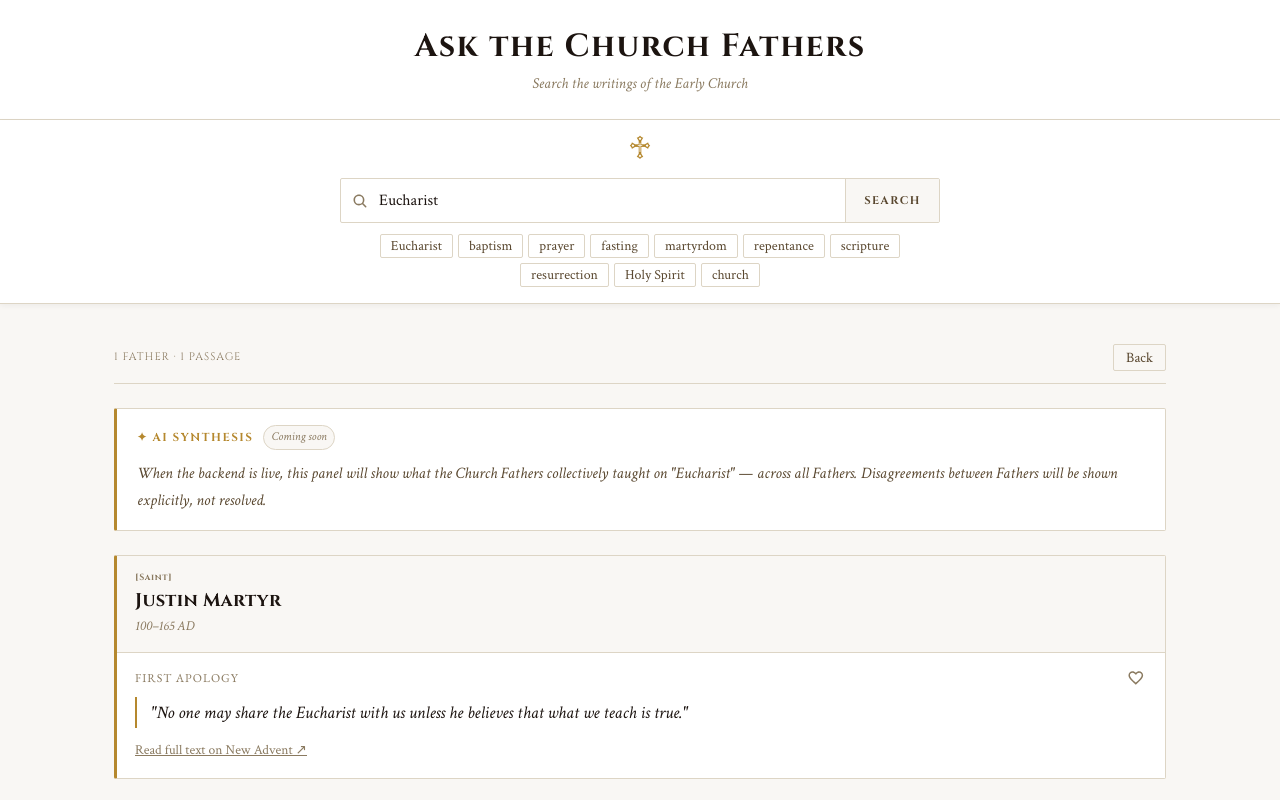
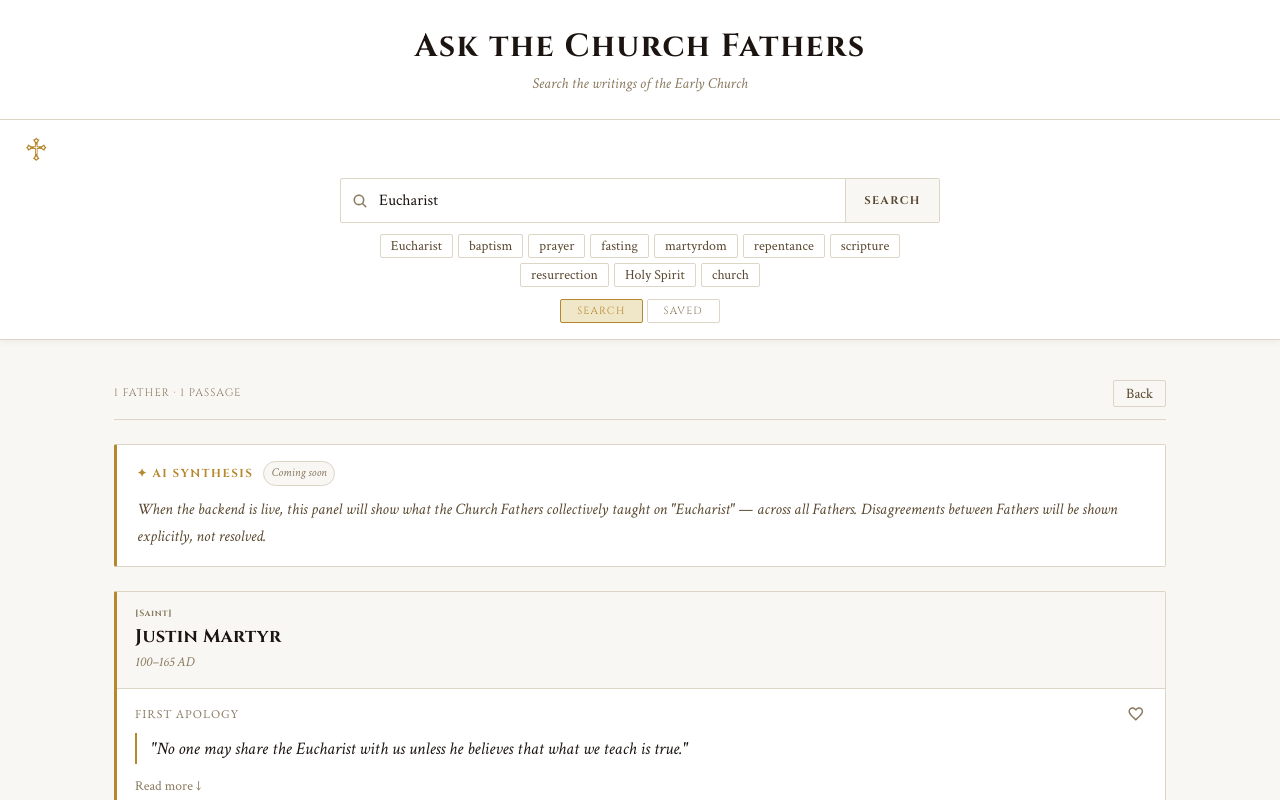
Before and after one commit to hiruykassa/ask-the-church-fathers, a React (Vite) app: page / in a window 1280 px wide. Both pictures are taken after a click on the button "Eucharist". Shown: the top 800 px of the page. Built offline with nearby package versions, Linux system fonts and the light colour scheme.

Commit message:
feat: cross as home button, saved tab with count badge, read-more expands New Advent link

```diff
--- a/src/App.css
+++ b/src/App.css
@@ -83,6 +83,55 @@ body {
   margin-bottom: 12px;
   line-height: 1;
   user-select: none;
+  letter-spacing: 0;
+  background: none;
+  border: none;
+  cursor: pointer;
+  transition: color 0.2s, transform 0.15s;
+  padding: 0;
+}
+.search-cross:hover { color: var(--gold-hi); transform: scale(1.12); }
+
+/* ── Tab bar ── */
+.tab-bar {
+  display: flex;
+  justify-content: center;
+  gap: 4px;
+  margin-top: 12px;
+}
+
+.tab-btn {
+  background: none;
+  border: 1px solid var(--border);
+  color: var(--text-dim);
+  font-family: 'Cinzel', serif;
+  font-size: 0.65rem;
+  letter-spacing: 1.2px;
+  text-transform: uppercase;
+  padding: 4px 16px;
+  cursor: pointer;
+  border-radius: 2px;
+  transition: color 0.15s, border-color 0.15s, background 0.15s;
+  display: flex;
+  align-items: center;
+  gap: 6px;
+}
+.tab-btn:hover { color: var(--gold); border-color: var(--gold); }
+.tab-active {
+  color: var(--gold) !important;
+  border-color: var(--gold) !important;
+  background: var(--parchment);
+}
+
+.tab-count {
+  background: var(--gold);
+  color: #fff;
+  font-size: 0.6rem;
+  font-family: 'Crimson Text', serif;
+  border-radius: 20px;
+  padding: 0 5px;
+  min-width: 16px;
+  text-align: center;
   letter-spacing: 0;
 }
 
@@ -464,6 +513,25 @@ body {
 }
 .read-more-btn:hover { color: var(--gold); }
 
+.read-more-expanded {
+  display: flex;
+  align-items: center;
+  gap: 14px;
+  flex-wrap: wrap;
+}
+
+.new-advent-link {
+  font-family: 'Crimson Text', serif;
+  font-size: 0.9rem;
+  color: var(--gold);
+  text-decoration: none;
+  border-bottom: 1px solid var(--gold);
+  transition: color 0.15s;
+}
+.new-advent-link:hover { color: var(--gold-hi); border-color: var(--gold-hi); }
+
+.collapse-btn { color: var(--text-dim); font-size: 0.8rem; }
+
 .back-btn {
   background: transparent;
   border: 1px solid var(--border);
--- a/src/App.jsx
+++ b/src/App.jsx
@@ -296,8 +296,46 @@ function EntryRow({ entry, isFather, onSearch, onFatherClick, onWorkClick }) {
 }
 
 /* ══════════════════════════════════════════════════
-   TOP-LEVEL SECTION  (collapsible)
+   PASSAGE CARD — with expandable "Read more" link
 ══════════════════════════════════════════════════ */
+function PassageCard({ father, work, passageKey, isSaved, onToggleSave, onFatherClick }) {
+  const [expanded, setExpanded] = useState(false)
+
+  return (
+    <div className="passage">
+      <div className="passage-top">
+        <span className="work-title">{work.title}</span>
+        <button className="fav-btn" onClick={() => onToggleSave(passageKey)} title={isSaved ? 'Remove from saved' : 'Save passage'}>
+          {isSaved
+            ? <MdFavorite className="fav-filled" />
+            : <MdFavoriteBorder className="fav-empty" />}
+        </button>
+      </div>
+      <blockquote className="passage-quote">"{work.excerpt}"</blockquote>
+      <div className="passage-footer">
+        {!expanded ? (
+          <button className="read-more-btn" onClick={() => setExpanded(true)}>
+            Read more ↓
+          </button>
+        ) : (
+          <div className="read-more-expanded">
+            <a
+              className="new-advent-link"
+              href={work.newAdventUrl}
+              target="_blank"
+              rel="noopener noreferrer"
+            >
+              Read full text on New Advent ↗
+            </a>
+            <button className="read-more-btn collapse-btn" onClick={() => setExpanded(false)}>
+              ↑ Collapse
+            </button>
+          </div>
+        )}
+      </div>
+    </div>
+  )
+}
 function Section({ section, onSearch, onFatherClick, onWorkClick }) {
   const [open, setOpen] = useState(false)
   const isFathers = section.id === 'fathers'
@@ -331,64 +369,60 @@ function Section({ section, onSearch, onFatherClick, onWorkClick }) {
    APP
 ══════════════════════════════════════════════════ */
 function App() {
-  const [query, setQuery]             = useState('')
-  const [results, setResults]         = useState([])
-  const [searched, setSearched]       = useState(false)
-  const [favorites, setFavorites]     = useState([])
-  const [authorFilter, setAuthorFilter] = useState(null) // e.g. "Cyril of Jerusalem"
-  const [topicQuery, setTopicQuery]   = useState('')     // query with author stripped out
+  const [query, setQuery]               = useState('')
+  const [results, setResults]           = useState([])
+  const [searched, setSearched]         = useState(false)
+  const [saved, setSaved]               = useState([])   // array of { father, work, key }
+  const [view, setView]                 = useState('search') // 'search' | 'saved'
+  const [authorFilter, setAuthorFilter] = useState(null)
+  const [topicQuery, setTopicQuery]     = useState('')
 
   function doSearch(q, forceAuthor = undefined) {
     if (!q.trim()) return
-
-    // detect author from query (unless sidebar click already set forceAuthor)
     const detected = forceAuthor !== undefined ? forceAuthor : detectAuthor(q)
     const topic    = detected ? stripAuthor(q, detected) : q
-
     setAuthorFilter(detected)
     setTopicQuery(topic || q)
     setQuery(q)
-
     let raw = searchFathers(topic || q)
-    if (detected) {
-      // filter results to only the matched author
-      raw = raw.filter(r => r.father.name === detected)
-    }
+    if (detected) raw = raw.filter(r => r.father.name === detected)
     setResults(raw)
     setSearched(true)
+    setView('search')
   }
 
-  // called when user removes the author chip — re-run search without filter
   function clearAuthorFilter() {
-    const newResults = searchFathers(topicQuery)
     setAuthorFilter(null)
-    setResults(newResults)
+    setResults(searchFathers(topicQuery))
   }
 
-  // sidebar click: clicking a Father's name searches for them by author
   function onSidebarFatherClick(name) {
     setQuery(name)
     doSearch(name, name)
   }
 
-  // sidebar click: clicking a work searches for that work title (no author filter)
   function onSidebarWorkClick(work) {
     setQuery(work)
     doSearch(work, null)
   }
 
-  function goBack() {
+  function goHome() {
     setSearched(false)
     setQuery('')
     setAuthorFilter(null)
     setTopicQuery('')
+    setView('search')
   }
 
-  function toggleFavorite(key) {
-    setFavorites(prev =>
-      prev.includes(key) ? prev.filter(f => f !== key) : [...prev, key]
-    )
+  function toggleSave(passageKey, father, work) {
+    setSaved(prev => {
+      const exists = prev.find(s => s.key === passageKey)
+      if (exists) return prev.filter(s => s.key !== passageKey)
+      return [...prev, { key: passageKey, father, work }]
+    })
   }
+
+  function isSaved(key) { return saved.some(s => s.key === key) }
 
   const totalPassages = results.reduce((a, r) => a + r.works.length, 0)
 
@@ -401,7 +435,7 @@ function App() {
       </header>
 
       <section className="search-section">
-        <div className="search-cross">♱</div>
+        <button className="search-cross" onClick={goHome} title="Go to home">♱</button>
         <div className="search-bar">
           <IoSearch className="search-icon" />
           <input
@@ -411,7 +445,6 @@ function App() {
             value={query}
             onChange={e => setQuery(e.target.value)}
             onKeyDown={e => e.key === 'Enter' && doSearch(query)}
-            autoFocus
           />
           <button className="search-btn" onClick={() => doSearch(query)}>Search</button>
         </div>
@@ -420,10 +453,74 @@ function App() {
             <button key={s} className="chip" onClick={() => doSearch(s)}>{s}</button>
           ))}
         </div>
+
+        {/* ── Saved tab ── */}
+        <div className="tab-bar">
+          <button
+            className={`tab-btn${view === 'search' ? ' tab-active' : ''}`}
+            onClick={() => setView('search')}
+          >
+            Search
+          </button>
+          <button
+            className={`tab-btn${view === 'saved' ? ' tab-active' : ''}`}
+            onClick={() => setView('saved')}
+          >
+            Saved {saved.length > 0 && <span className="tab-count">{saved.length}</span>}
+          </button>
+        </div>
       </section>
 
       <main className="main">
 
+        {/* ════ SAVED VIEW ════ */}
+        {view === 'saved' && (
+          <>
+            {saved.length === 0 ? (
+              <div className="empty">
+                <p className="empty-title">No saved passages yet</p>
+                <p className="empty-hint">Click the ♡ on any passage to save it here.</p>
+              </div>
+            ) : (
+              <>
+                <div className="results-meta">
+                  <div className="results-meta-left">
+                    <span className="results-count">{saved.length} saved passage{saved.length !== 1 ? 's' : ''}</span>
+                  </div>
+                  <button className="back-btn" onClick={() => setSaved([])}>Clear all</button>
+                </div>
+                <div className="results-list">
+                  {saved.map(({ key, father, work }) => (
+                    <div key={key} className="father-card">
+                      <div className="card-header">
+                        <div className="card-meta">
+                          <div className="card-badges">
+                            {father.titles.map(t => <span key={t} className="badge">[{t}]</span>)}
+                          </div>
+                          <h2 className="father-name">{father.name}</h2>
+                          <p className="father-dates">{father.dates}</p>
+                        </div>
+                      </div>
+                      <div className="passages">
+                        <PassageCard
+                          father={father}
+                          work={work}
+                          passageKey={key}
+                          isSaved={isSaved(key)}
+                          onToggleSave={(k) => toggleSave(k, father, work)}
+                        />
+                      </div>
+                    </div>
+                  ))}
+                </div>
+              </>
+            )}
+          </>
+        )}
+
+        {/* ════ SEARCH VIEW ════ */}
+        {view === 'search' && (
+          <>
             {!searched && (
               <div className="landing">
                 <div className="col-left">
@@ -455,13 +552,12 @@ function App() {
               <div className="empty">
                 <p className="empty-title">No results for "<em>{query}</em>"</p>
                 <p className="empty-hint">Try: Eucharist · baptism · prayer · fasting · martyrdom</p>
-            <button className="back-btn" onClick={goBack}>Back</button>
+                <button className="back-btn" onClick={goHome}>Back</button>
               </div>
             )}
 
             {searched && results.length > 0 && (
               <>
-            {/* ── Meta bar: count + active filter chip + back ── */}
                 <div className="results-meta">
                   <div className="results-meta-left">
                     <span className="results-count">
@@ -470,20 +566,15 @@ function App() {
                     {authorFilter && (
                       <span className="author-chip">
                         {authorFilter}
-                    <button
-                      className="author-chip-remove"
-                      onClick={clearAuthorFilter}
-                      title="Show all Fathers on this topic"
-                    >
+                        <button className="author-chip-remove" onClick={clearAuthorFilter} title="Show all Fathers">
                           <IoClose />
                         </button>
                       </span>
                     )}
                   </div>
-              <button className="back-btn" onClick={goBack}>Back</button>
+                  <button className="back-btn" onClick={goHome}>Back</button>
                 </div>
 
-            {/* ── AI Synthesis panel (placeholder until Flask + Claude are live) ── */}
                 <div className="synthesis-panel">
                   <div className="synthesis-header">
                     <span className="synthesis-label">✦ AI Synthesis</span>
@@ -497,16 +588,13 @@ function App() {
                   </p>
                 </div>
 
-            {/* ── Passage results ── */}
                 <div className="results-list">
                   {results.map(({ father, works }) => (
                     <div key={father.id} className="father-card">
                       <div className="card-header">
                         <div className="card-meta">
                           <div className="card-badges">
-                        {father.titles.map(t => (
-                          <span key={t} className="badge">[{t}]</span>
-                        ))}
+                            {father.titles.map(t => <span key={t} className="badge">[{t}]</span>)}
                           </div>
                           <h2 className="father-name">{father.name}</h2>
                           <p className="father-dates">{father.dates}</p>
@@ -515,45 +603,23 @@ function App() {
                       <div className="passages">
                         {works.map((work, i) => {
                           const key = father.id + '-' + i
-                      const fav = favorites.includes(key)
                           return (
-                        <div key={key} className="passage">
-                          <div className="passage-top">
-                            <span className="work-title">{work.title}</span>
-                            <button className="fav-btn" onClick={() => toggleFavorite(key)}>
-                              {fav
-                                ? <MdFavorite className="fav-filled" />
-                                : <MdFavoriteBorder className="fav-empty" />}
-                            </button>
-                          </div>
-                          <blockquote className="passage-quote">"{work.excerpt}"</blockquote>
-                          <div className="passage-footer">
-                            {work.newAdventUrl ? (
-                              <a
-                                className="read-more-btn"
-                                href={work.newAdventUrl}
-                                target="_blank"
-                                rel="noopener noreferrer"
-                                title={`Read full text of ${work.title} on New Advent`}
-                              >
-                                Read full text on New Advent ↗
-                              </a>
-                            ) : (
-                              <button
-                                className="read-more-btn"
-                                onClick={() => onSidebarFatherClick(father.name)}
-                              >
-                                More from {father.name} →
-                              </button>
-                            )}
-                          </div>
-                        </div>
+                            <PassageCard
+                              key={key}
+                              father={father}
+                              work={work}
+                              passageKey={key}
+                              isSaved={isSaved(key)}
+                              onToggleSave={(k) => toggleSave(k, father, work)}
+                            />
                           )
                         })}
                       </div>
                     </div>
                   ))}
                 </div>
+              </>
+            )}
           </>
         )}
 
```
Lines whose indentation alone changed are shown as unchanged.
